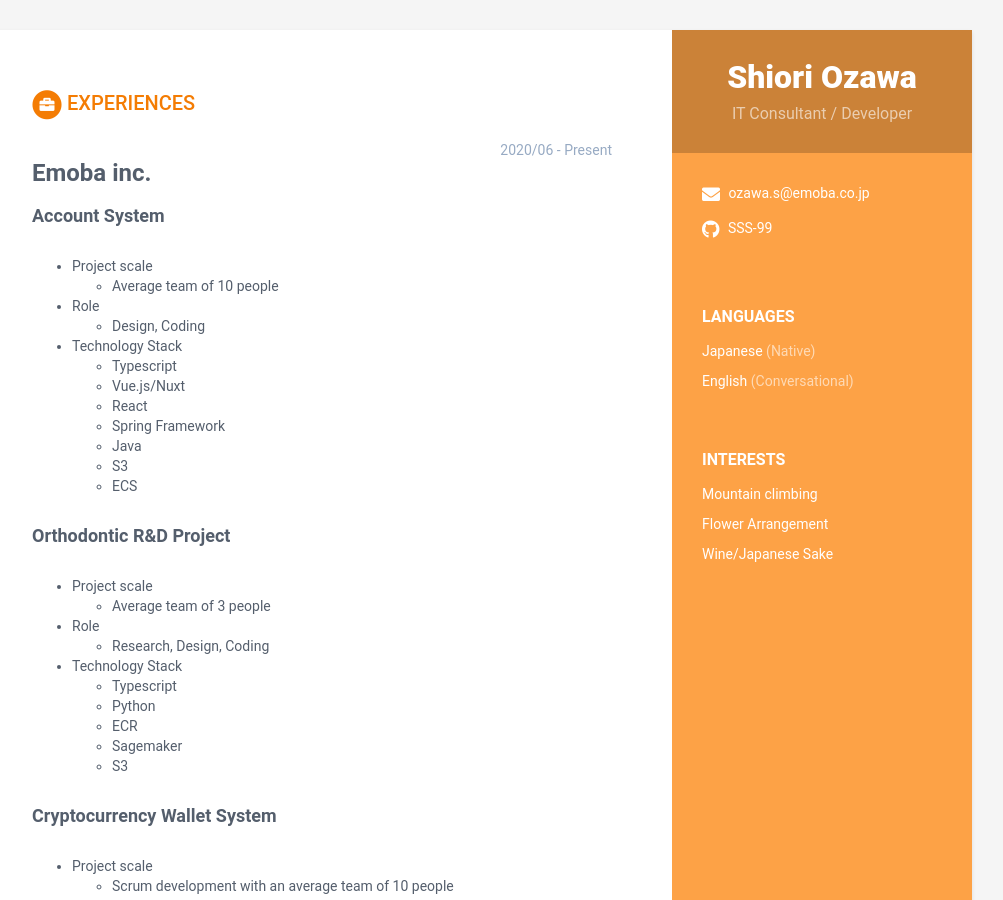
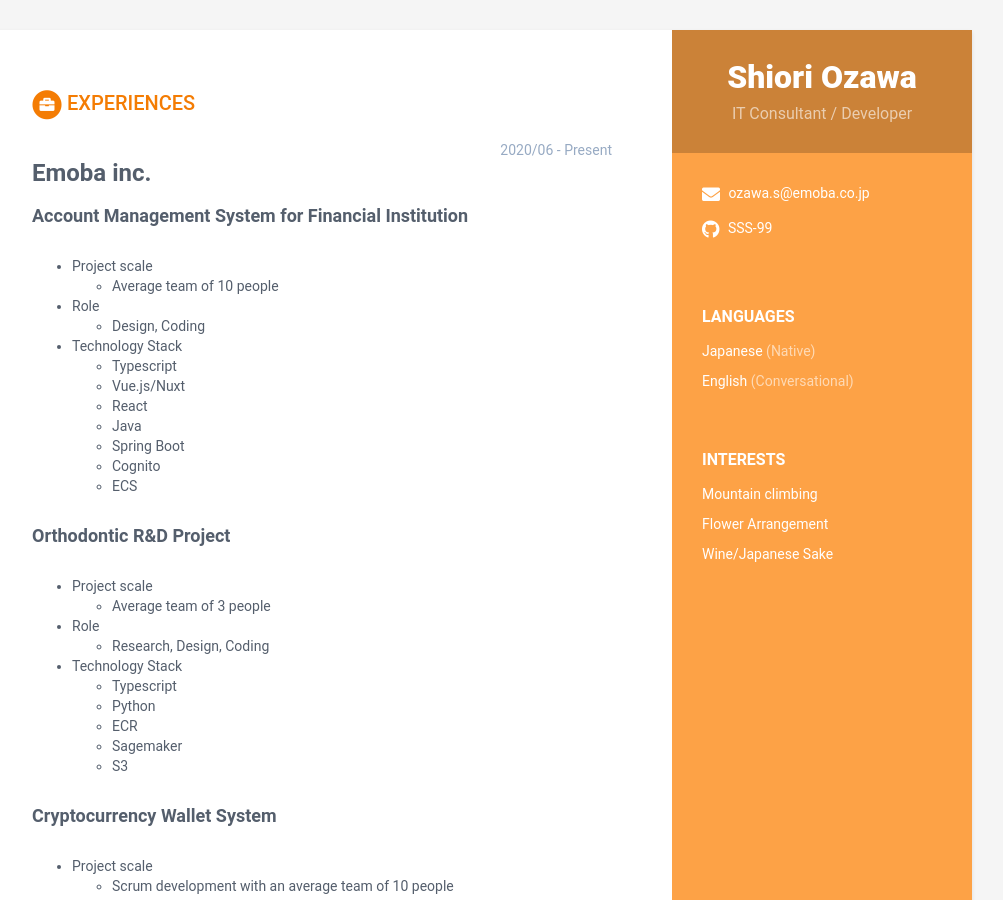
Before and after one commit to SSS-99/online-cv, a Jekyll site: the page built from index.html, in a window 1280 px wide and 900 px high. Shown: the whole window, without its empty margins (168-1171 px from the left). Built offline with Jekyll 4.4.1, drawn with Linux system fonts in a browser that asks for light colours.

Commit message:
update data.yml

```diff
--- a/_data/data.yml
+++ b/_data/data.yml
@@ -82,7 +82,7 @@ experiences:
     - role: Emoba inc.
       time: 2020/06 - Present
       project:
-        - name: Account System
+        - name: Account Management System for Financial Institution
           details: |
             - Project scale
               - Average team of 10 people
@@ -92,9 +92,9 @@ experiences:
               - Typescript
               - Vue.js/Nuxt
               - React
-              - Spring Framework
               - Java
-              - S3
+              - Spring Boot
+              - Cognito
               - ECS
 
         - name: Orthodontic R&D Project
```
